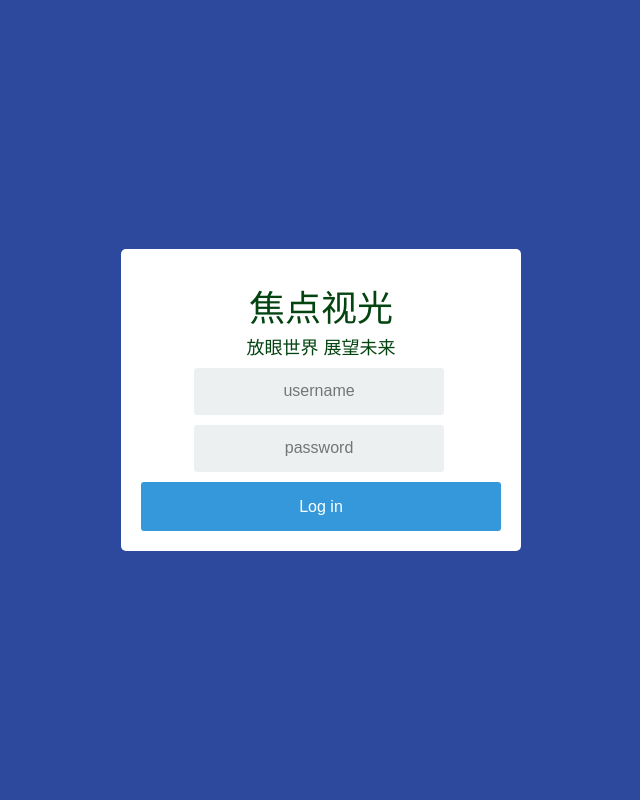
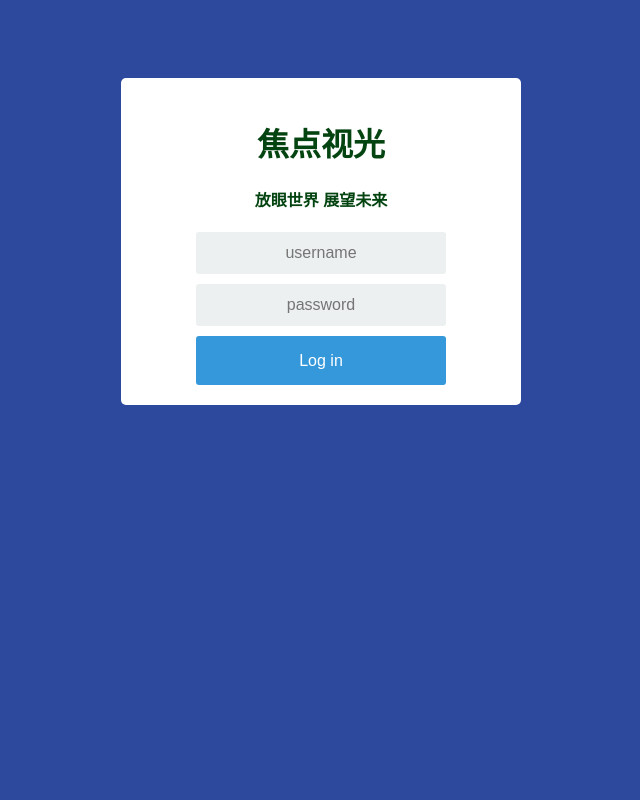
Before and after one commit to jpknwls/SmartFocusProduction, a Django app: page /login/ in a window 1280 px wide. Shown: the whole page, without its empty margins (319-959 px from the left). Run offline with Django 3.2, Linux system fonts and the light colour scheme; some libraries are stand-ins or nearby versions.

Commit message:
Fixed the styling for login page (moved styles from base.html)

```diff
--- a/templates/base.html
+++ b/templates/base.html
@@ -13,22 +13,7 @@
     <meta name="application-name" content="&nbsp;"/>
     <meta name="msapplication-TileColor" content="#FFFFFF" />
 
-    <link href="{% static "css/bootstrap.min.css" %}" rel="stylesheet">
-    <link href="{% static "css/gradients.css" %}" rel="stylesheet">
-
     <title>{% block window_title_text %}焦点视光{% endblock %}</title>
-
-    <style>
-        body {
-            position: absolute;
-            top: 0; right: 0; bottom: 0; left: 0;
-            display: flex;
-            flex-flow: column nowrap;
-
-            justify-content: center;
-            align-items: center;
-        }
-    </style>
 
     {% block extra_head %}{% endblock %}
 
```
Also changed, not shown: templates/base_authenticated.html (+11 -0 lines).
